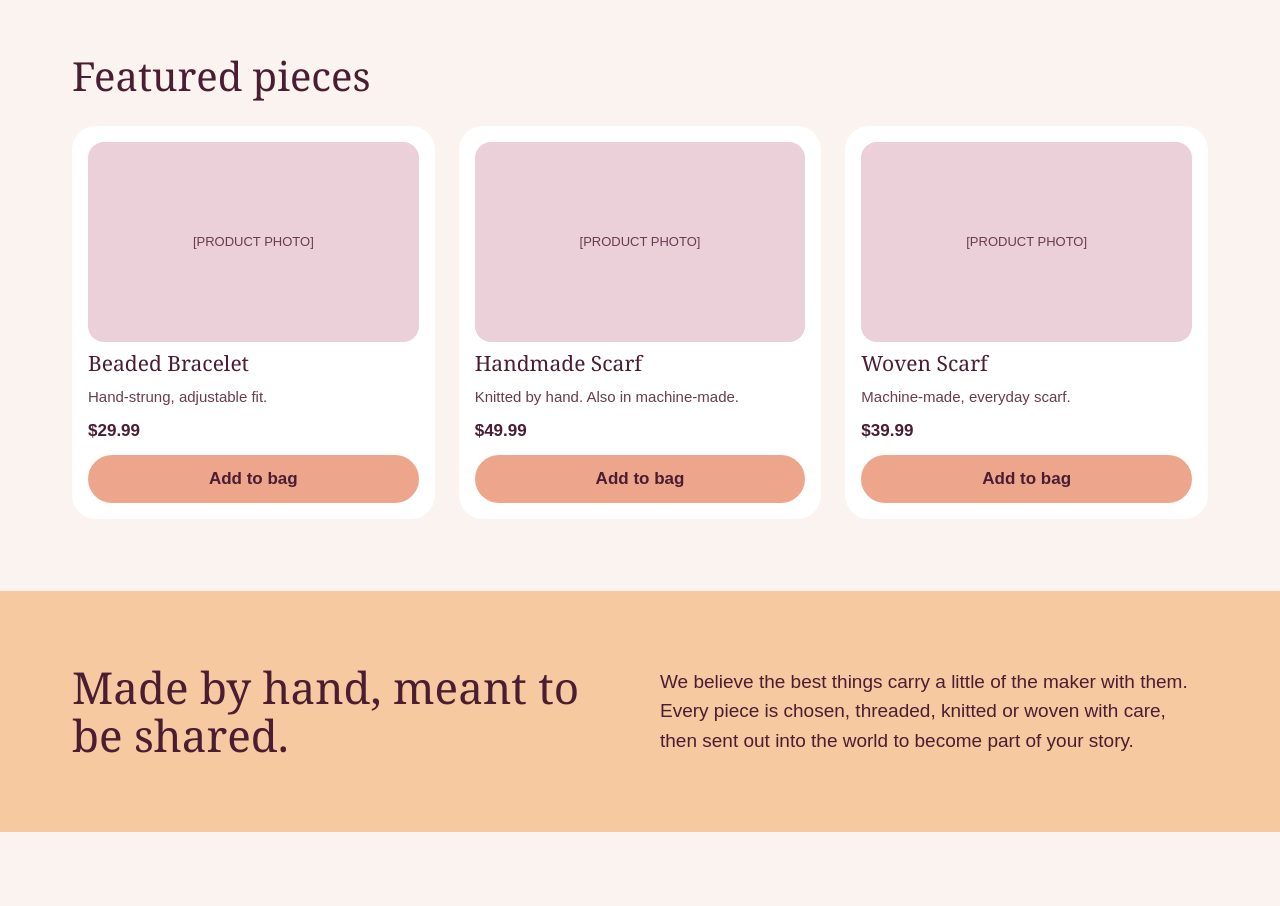
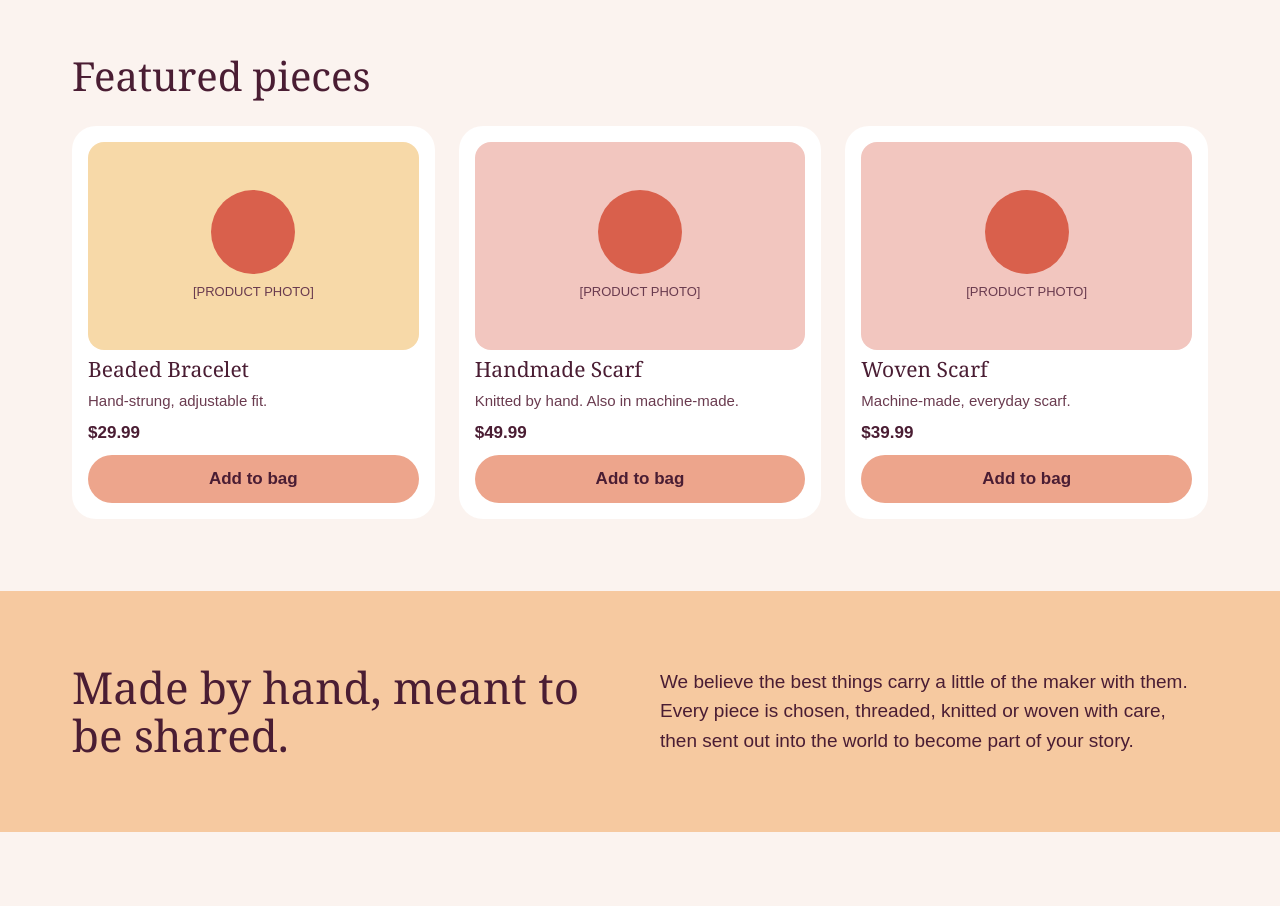
Before and after one commit to milanbairagi/bliss-and-bless, a Next.js app in the folder frontend/: page / in a window 1280 px wide. Shown: the part 1580-2486 px from the top of the page. Built offline with nearby package versions, Linux system fonts and the light colour scheme.

Commit message:
feat(product): enhance ProductCard component with dynamic image handling and category styles

```diff
--- a/frontend/components/common/ProductCard.tsx
+++ b/frontend/components/common/ProductCard.tsx
@@ -1,26 +1,89 @@
 import Link from "next/link";
 import type { Product } from "@/types/product";
+import Image from "next/image";
 
-export function ProductCard({ product }: { product: Product }) {
+// Temporary category styles for demonstration purposes when no product image is available.
+const categoryStyles: Record<
+  string,
+  { tint: string; dot: string; label: string }
+> = {
+  bracelets: { tint: "bg-[#f7d9a8]", dot: "bg-red", label: "Bracelets" },
+  beads: { tint: "bg-[#d9e6d3]", dot: "bg-[#e8a33d]", label: "Beads" },
+  scarves: { tint: "bg-[#f2c6bf]", dot: "bg-red", label: "Scarves" },
+  gloves: { tint: "bg-[#ebd0da]", dot: "bg-[#9c4a68]", label: "Gloves" },
+};
+
+export function ProductCard({
+  product,
+  catalog = false,
+}: {
+  product: Product;
+  catalog?: boolean;
+}) {
+  const style = categoryStyles[product.category] ?? {
+    tint: "bg-[#ebd0da]",
+    dot: "bg-ink",
+    label: product.category,
+  };
+  const tag = product.name.includes("Handmade")
+    ? "Handmade"
+    : product.name.includes("Machine-made")
+      ? "Machine-made"
+      : null;
+
   return (
-    <article className="flex-col gap-2.5 p-4 rounded-3xl bg-white flex">
+    <article className="flex-col gap-2 p-4 rounded-3xl bg-white flex">
+      {/* Image */}
+      {product.image ? (
+        <Image
+          src={product.image}
+          alt={product.name}
+          width={300}
+          height={300}
+          className="h-52 w-full rounded-2xl object-cover"
+        />
+      ) : (
         <div
-        className={`flex h-50 min-h-50 items-center justify-center overflow-hidden rounded-2xl text-[13px] text-muted bg-[#ebd0da]`}
+          className={`flex h-52 flex-col items-center justify-center gap-2 overflow-hidden rounded-2xl text-[13px] text-muted ${style.tint}`}
           aria-hidden="true"
         >
-        [PRODUCT PHOTO]
+          <div className={`size-21 rounded-full ${style.dot}`} />
+          <span>[PRODUCT PHOTO]</span>
         </div>
+      )}
+
+      {catalog && (
+        <div className="flex-wrap gap-2 justify-between flex items-center">
+          <span className="text-[13px] font-bold text-[#8a3b2e] uppercase tracking-widest">
+            {style.label}
+          </span>
+          {tag && (
+            <span className="px-3 py-0.5 rounded-full bg-[#f7d9a8] text-[13px] font-bold">
+              {tag}
+            </span>
+          )}
+        </div>
+      )}
       <h3 className="m-0 font-display text-[21px]">
         <Link href={`/products/${product.slug}`}>{product.name}</Link>
       </h3>
       <p className="m-0 text-[15px] text-muted">{product.description}</p>
       <p className="m-0 font-bold text-ink">${product.price.toFixed(2)}</p>
+      {catalog ? (
+        <Link
+          className="mt-auto px-5.5 min-h-11 justify-center rounded-full bg-ink font-bold text-cream inline-flex items-center"
+          href={`/products/${product.slug}`}
+        >
+          View details
+        </Link>
+      ) : (
         <button
           className="mt-auto px-7.5 min-h-12 w-full justify-center rounded-full bg-brand font-bold text-ink inline-flex items-center"
           type="button"
         >
           Add to bag
         </button>
+      )}
     </article>
   );
 }
```
Lines whose indentation alone changed are shown as unchanged.
